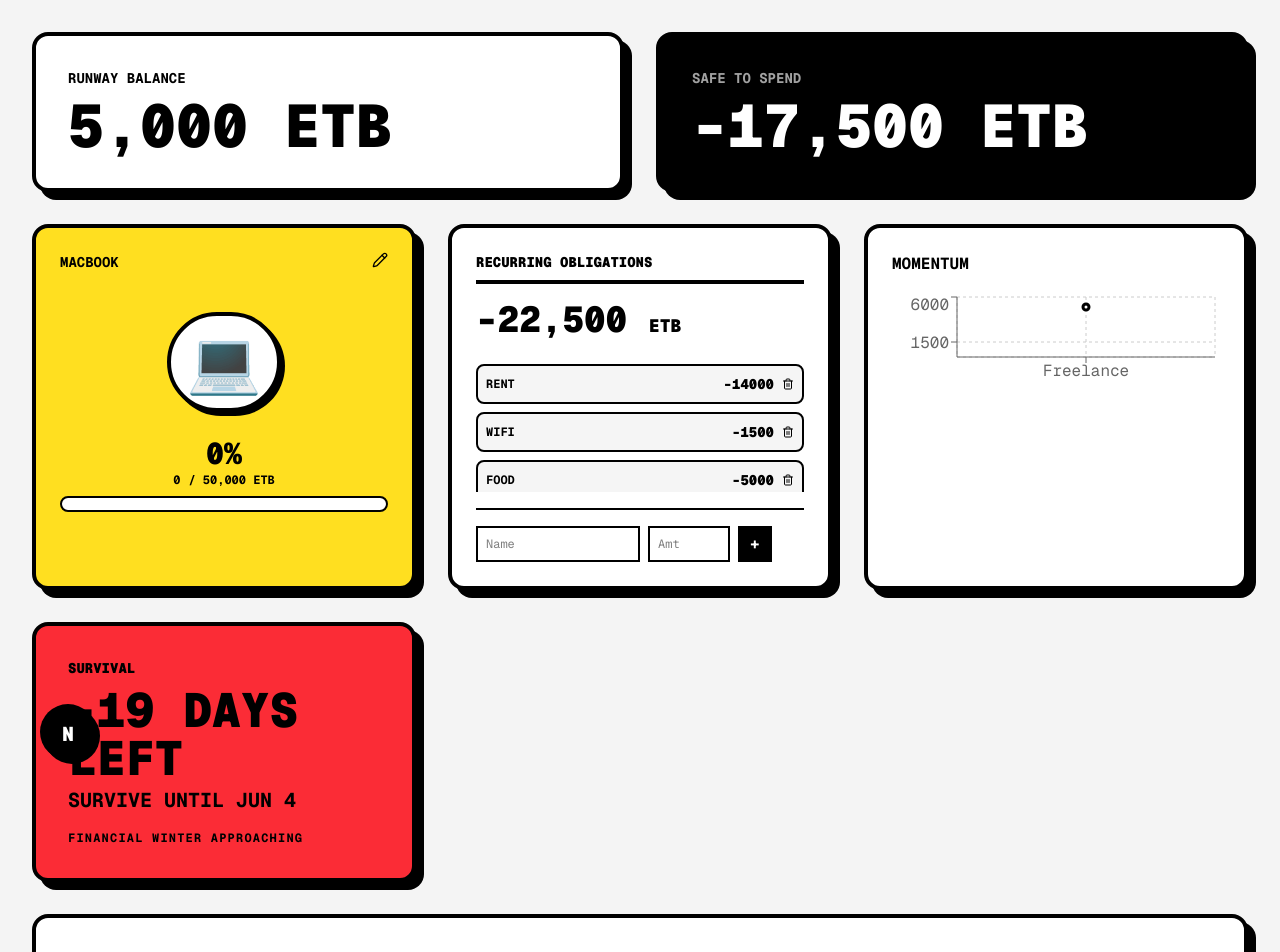
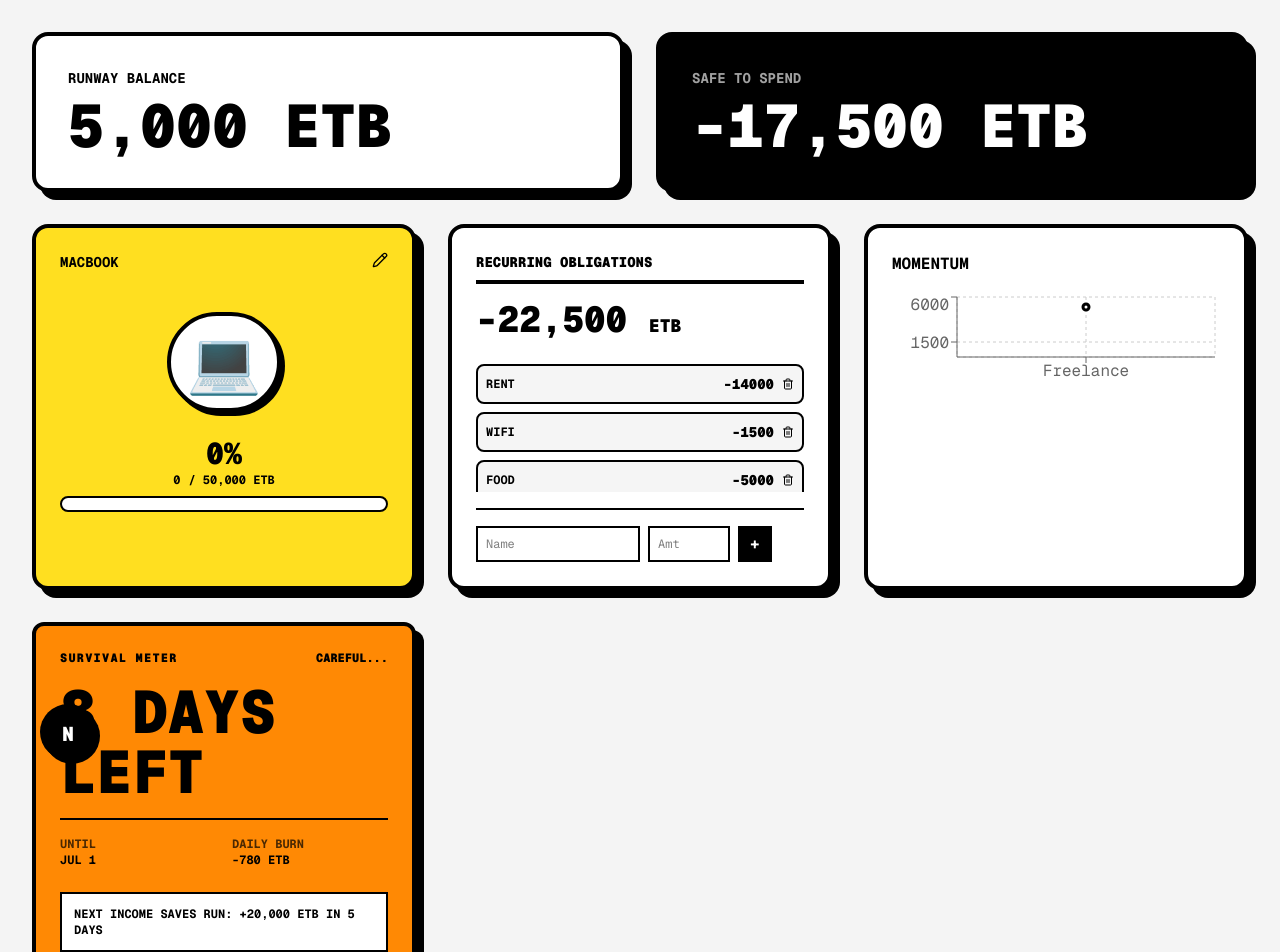
Before and after one commit to natebemakingshii/INCOME-TRACKER, a Next.js app: page / in a window 1280 px wide. Shown: the top 952 px of the page. Built offline with nearby package versions, Linux system fonts and the light colour scheme; no server answers; the database is empty.

Commit message:
feat: implement survival simulator with 90-day projection in HUD component

```diff
--- a/app/page.tsx
+++ b/app/page.tsx
@@ -3,7 +3,6 @@ import { useState, useEffect, useMemo } from 'react';
 import { db } from './lib/firebase';
 import { doc, getDoc, setDoc } from 'firebase/firestore';
 import { Trash2, X, Trash, Pencil, Check } from 'lucide-react';
-import { motion } from 'framer-motion';
 import { LineChart, Line, ResponsiveContainer, CartesianGrid, XAxis, YAxis } from 'recharts';
 
 export default function HUD() {
@@ -27,6 +26,10 @@ export default function HUD() {
   const [newRec, setNewRec] = useState({ text: '', amount: '' });
   const [editingId, setEditingId] = useState<number | null>(null);
   const [editData, setEditData] = useState({ text: '', amount: '' });
+  const [cashInPocket] = useState(2500);
+  const [upcomingIncome] = useState([
+    { id: 1, amount: 20000, date: new Date('2026-07-02') }
+  ]);
 
   // Load from Firestore
   useEffect(() => {
@@ -78,26 +81,42 @@ export default function HUD() {
       curr.type === 'income' ? acc + curr.amount : acc - curr.amount, 0),
   })), [transactions]);
 
-  // Survival calculations
-  const averageDailySpend = 200; // TODO: replace with derived value from transactions
-  const dailyBurn = useMemo(() => {
-    const recurringDaily = totalRecurring / 30;
-    return averageDailySpend + recurringDaily;
-  }, [totalRecurring]);
+  // Survival simulator (90-day projection)
+  const survivalStats = useMemo(() => {
+    let balance = currentBalance + cashInPocket;
+    let days = 0;
+    const maxDays = 90;
 
-  const survivalDays = useMemo(() => Math.floor(safeToSpend / dailyBurn), [safeToSpend, dailyBurn]);
+    for (let i = 0; i < maxDays; i++) {
+      const today = new Date();
+      today.setDate(today.getDate() + i);
 
-  const survivalDate = useMemo(() => {
-    const date = new Date();
-    date.setDate(date.getDate() + survivalDays);
-    return date.toLocaleDateString('en-US', { month: 'short', day: 'numeric' });
-  }, [survivalDays]);
+      // 1. Subtract daily burn (hardcoded conservative value)
+      balance -= 780;
 
-  const getSurvivalStatus = () => {
-    if (survivalDays > 30) return { color: 'bg-green-400', message: 'you’re chilling' };
-    if (survivalDays > 10) return { color: 'bg-yellow-300', message: 'careful…' };
-    return { color: 'bg-red-500', message: 'financial winter approaching' };
-  };
+      // 2. Subtract recurring on the first of the month
+      if (today.getDate() === 1) balance -= totalRecurring;
+
+      // 3. Add upcoming income if it matches today
+      const payday = upcomingIncome.find(p => p.date.toDateString() === today.toDateString());
+      if (payday) balance += payday.amount;
+
+      if (balance <= 0) break;
+      days++;
+    }
+
+    const getStatus = (d: number) => {
+      if (d > 30) return { label: 'YOU’RE CHILLING', color: 'bg-green-400' };
+      if (d > 14) return { label: 'STABLE FOR NOW', color: 'bg-yellow-300' };
+      if (d > 7) return { label: 'CAREFUL...', color: 'bg-orange-400' };
+      if (d > 3) return { label: 'FINANCIAL WINTER', color: 'bg-red-500' };
+      return { label: 'BRO.', color: 'bg-black text-white' };
+    };
+
+    const resultDate = new Date();
+    resultDate.setDate(resultDate.getDate() + days);
+    return { days, status: getStatus(days), date: resultDate };
+  }, [currentBalance, cashInPocket, upcomingIncome, totalRecurring]);
 
   if (!mounted) return null;
 
@@ -190,18 +209,28 @@ export default function HUD() {
           </ResponsiveContainer>
         </div>
 
-        <div className={`border-4 border-black p-8 ${getSurvivalStatus().color} shadow-[8px_8px_0px_0px_rgba(0,0,0,1)] rounded-2xl relative overflow-hidden`}>
-          {survivalDays < 10 && (
-            <motion.div
-              animate={{ scale: [1, 1.05, 1] }}
-              transition={{ repeat: Infinity, duration: 1 }}
-              className="absolute inset-0 border-4 border-red-700 pointer-events-none"
-            />
-          )}
-          <h1 className="text-sm font-black">SURVIVAL</h1>
-          <p className="text-5xl font-black mt-2">{survivalDays} DAYS LEFT</p>
-          <p className="text-xl font-bold mt-1">SURVIVE UNTIL {survivalDate.toUpperCase()}</p>
-          <p className="text-xs font-bold mt-4 uppercase tracking-widest">{getSurvivalStatus().message}</p>
+        <div className={`border-4 border-black p-6 ${survivalStats.status.color} shadow-[8px_8px_0px_0px_rgba(0,0,0,1)] rounded-xl`}>
+          <div className="flex justify-between items-start">
+            <h1 className="font-black text-xs uppercase tracking-widest">Survival Meter</h1>
+            <span className="font-black text-xs">{survivalStats.status.label}</span>
+          </div>
+
+          <p className="text-6xl font-black my-4">{survivalStats.days} DAYS LEFT</p>
+
+          <div className="grid grid-cols-2 gap-4 border-t-2 border-black pt-4 font-bold text-xs uppercase">
+            <div>
+              <p className="opacity-70">Until</p>
+              <p>{survivalStats.date.toLocaleDateString(undefined, { month: 'short', day: 'numeric' })}</p>
+            </div>
+            <div>
+              <p className="opacity-70">Daily Burn</p>
+              <p>-780 ETB</p>
+            </div>
+          </div>
+
+          <div className="mt-6 p-3 bg-white border-2 border-black font-bold text-xs">
+            NEXT INCOME SAVES RUN: +20,000 ETB IN 5 DAYS
+          </div>
         </div>
       </div>
 
```
